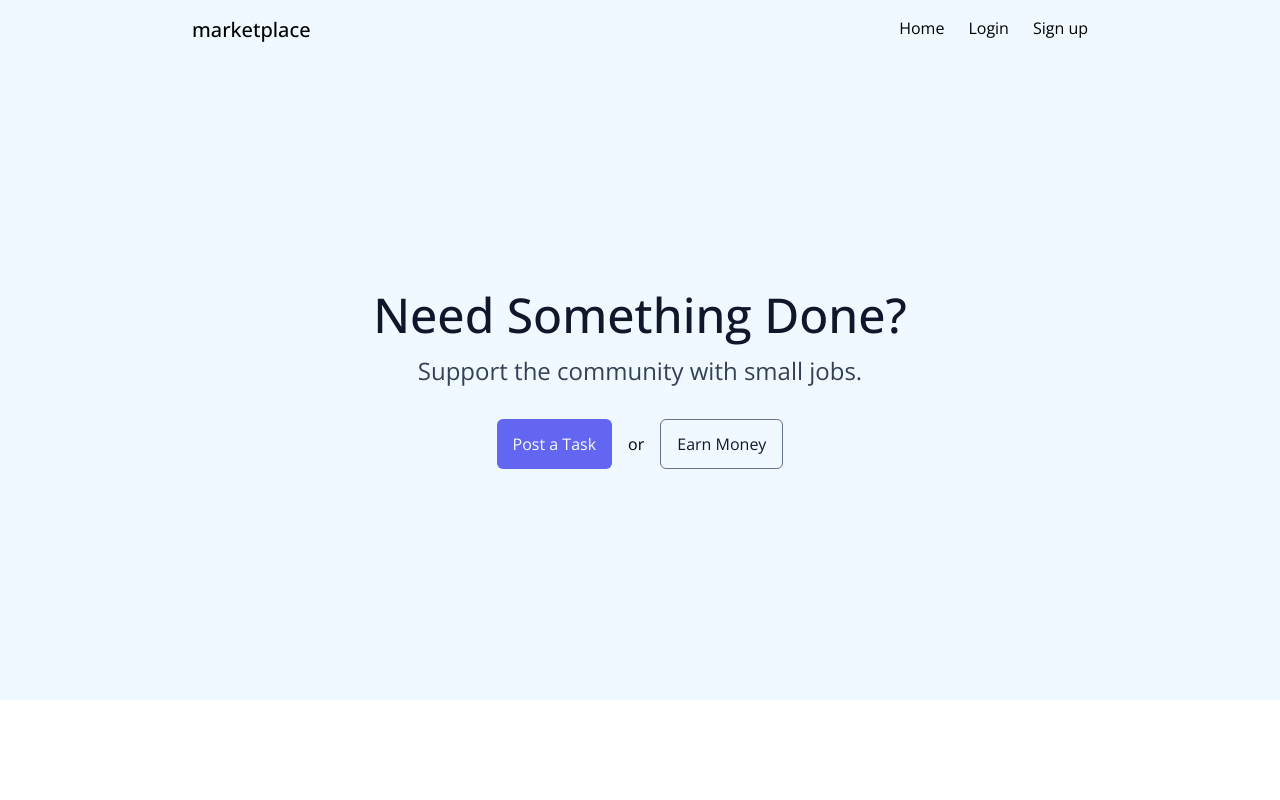
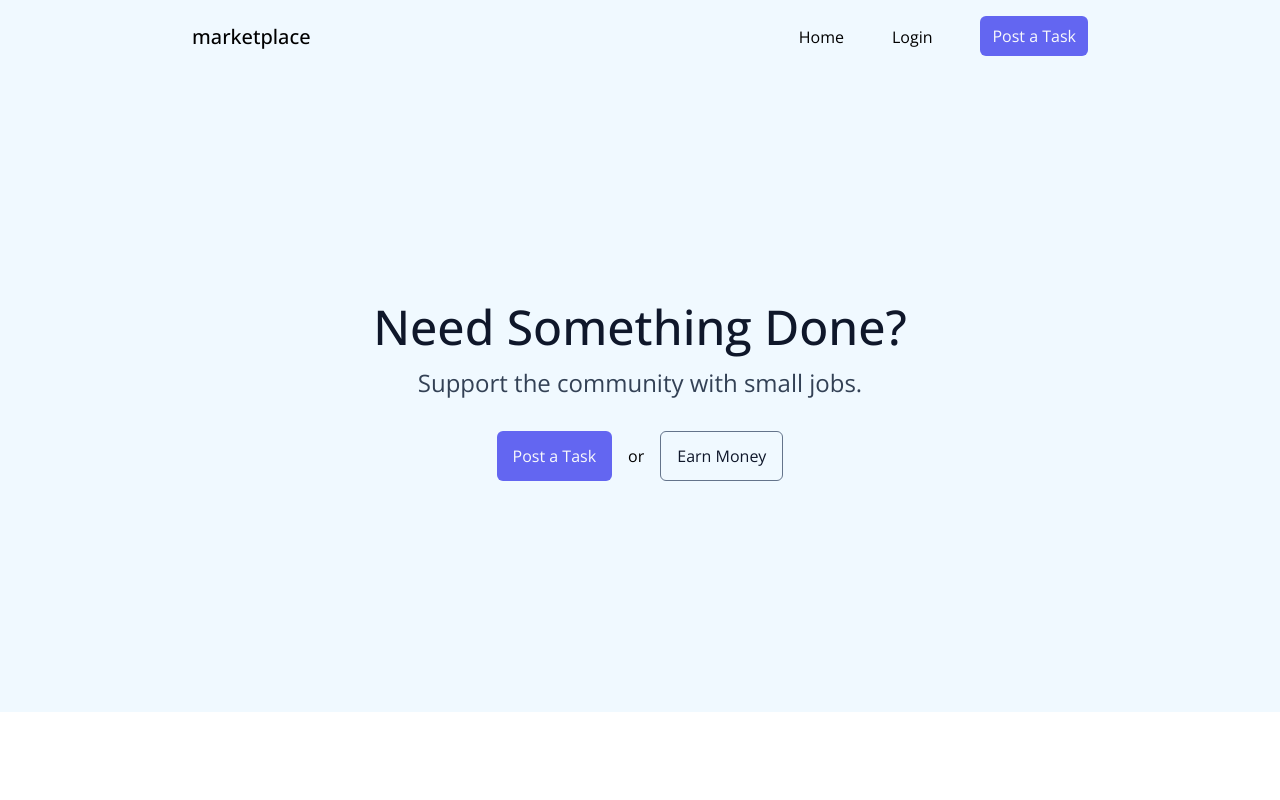
Before and after one commit to davidtaing/marketplace, a Next.js app: page / in a window 1280 px wide. Shown: the top 800 px of the page. Built offline with nearby package versions, Linux system fonts and the light colour scheme.

Commit message:
WIP: add cta button to header

```diff
--- a/src/components/Header.tsx
+++ b/src/components/Header.tsx
@@ -1,23 +1,32 @@
 import Link from "next/link";
+import { joinClassNames } from "../utils";
 
 import { LayoutContainer } from "./LayoutContainer";
 
+const BUTTON = "rounded-md px-3 py-2";
+const PRIMARY_BUTTON =
+  "bg-indigo-500 hover:bg-indigo-600 active:bg-indigo-700 text-gray-50";
+
 const NavMenu = () => {
   return (
-    <ul className="inline-flex gap-6">
+    <ul className="inline-flex gap-12 items-center">
       <li>
         <Link href="/">
-          <a>Home</a>
+          <a className="align-middle">Home</a>
         </Link>
       </li>
       <li>
         <Link href="/login">
-          <a>Login</a>
+          <a className="align-middle">Login</a>
         </Link>
       </li>
       <li>
         <Link href="/signup">
-          <a>Sign up</a>
+          <a className="align-middle">
+            <button className={joinClassNames(BUTTON, PRIMARY_BUTTON)}>
+              Post a Task
+            </button>
+          </a>
         </Link>
       </li>
     </ul>
@@ -27,10 +36,10 @@ const NavMenu = () => {
 export const Header = () => {
   return (
     <header className="p-4">
-      <LayoutContainer className="flex justify-between">
-        <span className="text-xl font-medium">
+      <LayoutContainer className="flex justify-between items-center">
+        <span className="text-xl font-medium align-middle">
           <Link href="/">
-            <a>marketplace</a>
+            <a className="align-middle">marketplace</a>
           </Link>
         </span>
         <NavMenu />
```
